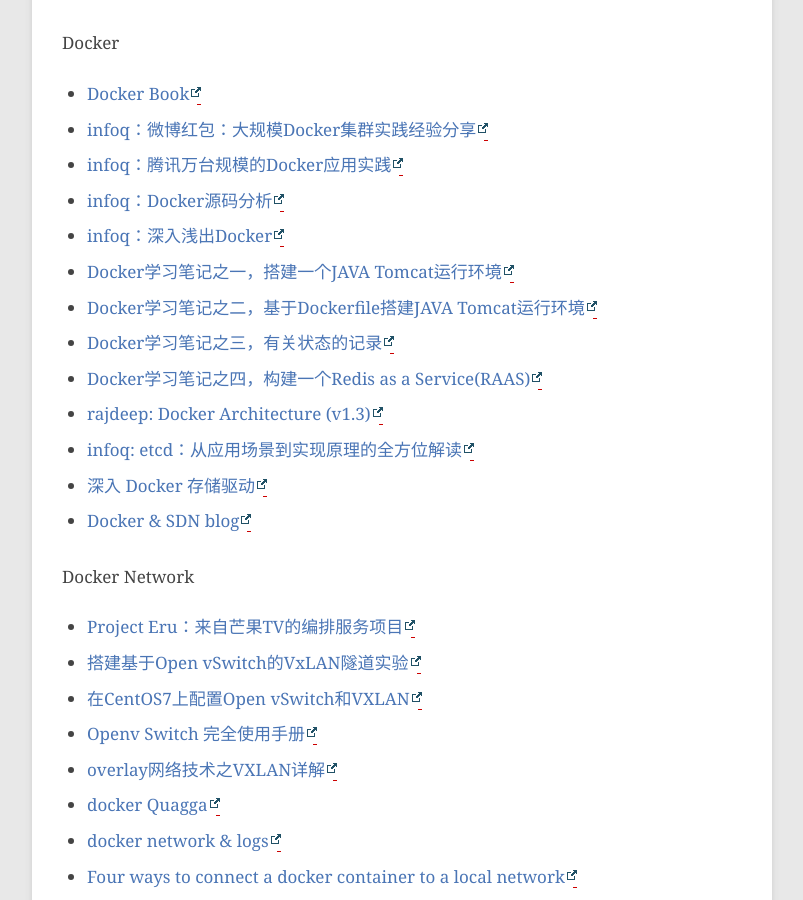
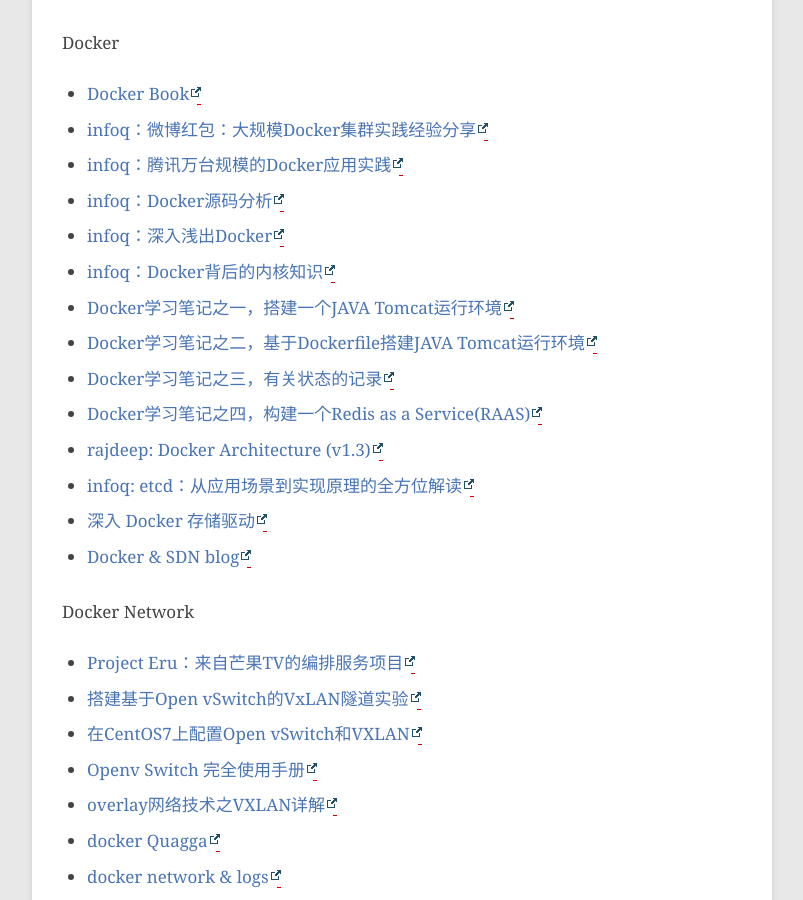
Before and after one commit to hushi55/hushi55.github.io, a Jekyll site: the page built from _posts/blog/2015-01-30-blogs.md, in a window 1280 px wide and 900 px high, scrolled down 2523 px. Shown: the whole window, without its empty margins (78-881 px from the left). Built offline with Jekyll 4.4.1, drawn with Linux system fonts in a browser that asks for light colours; comment, search, counter and statistics services are not loaded.

Commit message:
add blogs

```diff
--- a/_posts/blog/2015-01-30-blogs.md
+++ b/_posts/blog/2015-01-30-blogs.md
@@ -87,6 +87,7 @@
 - [infoq：腾讯万台规模的Docker应用实践 ](http://www.infoq.com/cn/articles/tencent-millions-scale-docker-application-practice)
 - [infoq：Docker源码分析](http://www.infoq.com/cn/author/%E5%AD%99%E5%AE%8F%E4%BA%AE#%E5%85%A8%E9%83%A8)
 - [infoq：深入浅出Docker](http://www.infoq.com/cn/author/%E8%82%96%E5%BE%B7%E6%97%B6)
+- [infoq：Docker背后的内核知识](http://www.infoq.com/cn/profile/%E5%AD%99%E5%81%A5%E6%B3%A2)
 - [Docker学习笔记之一，搭建一个JAVA Tomcat运行环境](http://www.blogjava.net/yongboy/archive/2013/12/12/407498.html)
 - [Docker学习笔记之二，基于Dockerfile搭建JAVA Tomcat运行环境](http://www.blogjava.net/yongboy/archive/2013/12/16/407643.html)
 - [Docker学习笔记之三，有关状态的记录](http://www.blogjava.net/yongboy/archive/2013/12/29/408173.html)
```
